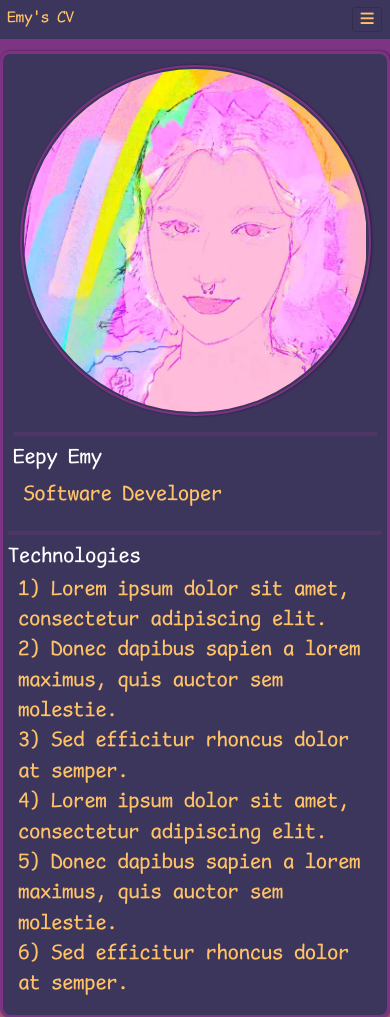
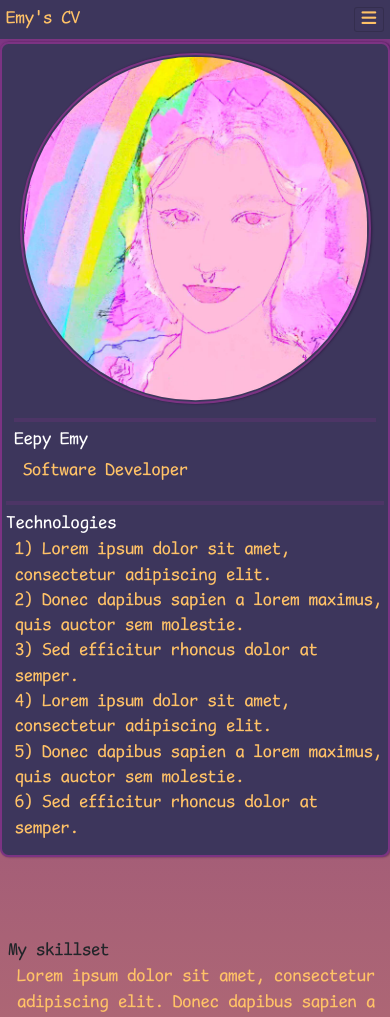
Before and after one commit to eepyemy/CV, a plain HTML site: page index.html in a window 390 px wide. Shown: the top 1017 px of the page. Drawn offline with nearby package versions, Linux system fonts and the light colour scheme.

Commit message:
navbar bigger portrait, other cases font size smaller

```diff
--- a/portfolio.css
+++ b/portfolio.css
@@ -96,14 +96,16 @@ body, html {
     font-family: var(--font);
 }
 
+
+html {
+    font-size: 1vmax;
+}
+
 @media (min-width:768px) and (orientation:landscape), (orientation:landscape) {
     .skillset {
         margin-right:20rem;
         padding-left: 5rem;
         padding-right: 5rem;
-    }
-    html {
-        font-size: 1vmax;
     }
     .vl{visibility: visible;display: block;}
     .vl-hl{visibility: hidden;}
@@ -138,8 +140,10 @@ body, html {
         padding-left: 1rem;
         padding-right: 0rem;
     }
-    html {
-        font-size: 1.2vmax;
+    .navbar, .navbar :not(.active), .navbar .navbar-toggler-icon{
+        color: var(--color-text);
+        background-color: var(--color-two);
+        font-size: 2rem;
     }
     .vl{visibility: hidden;display: none;}
     .vl-hl {
```
